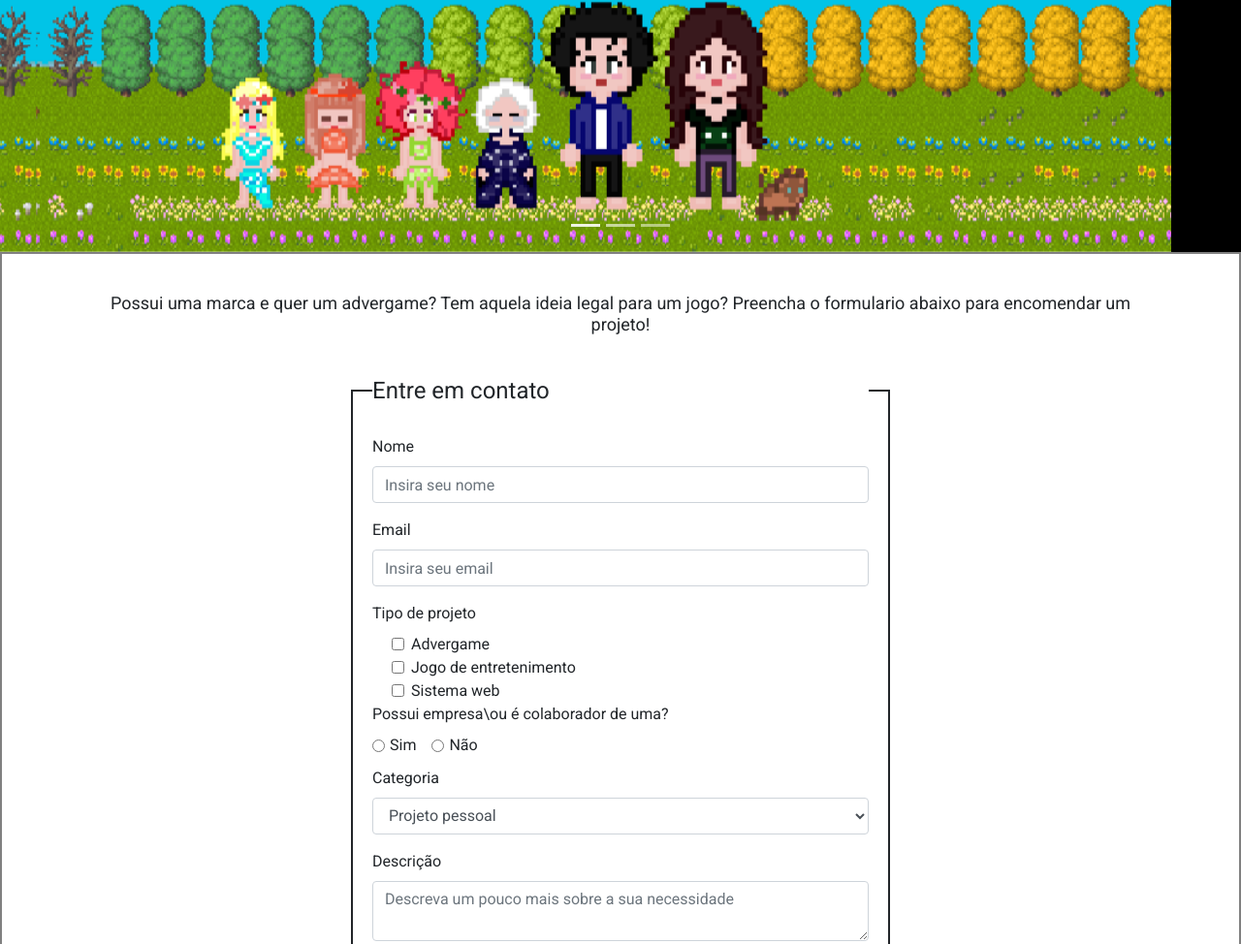
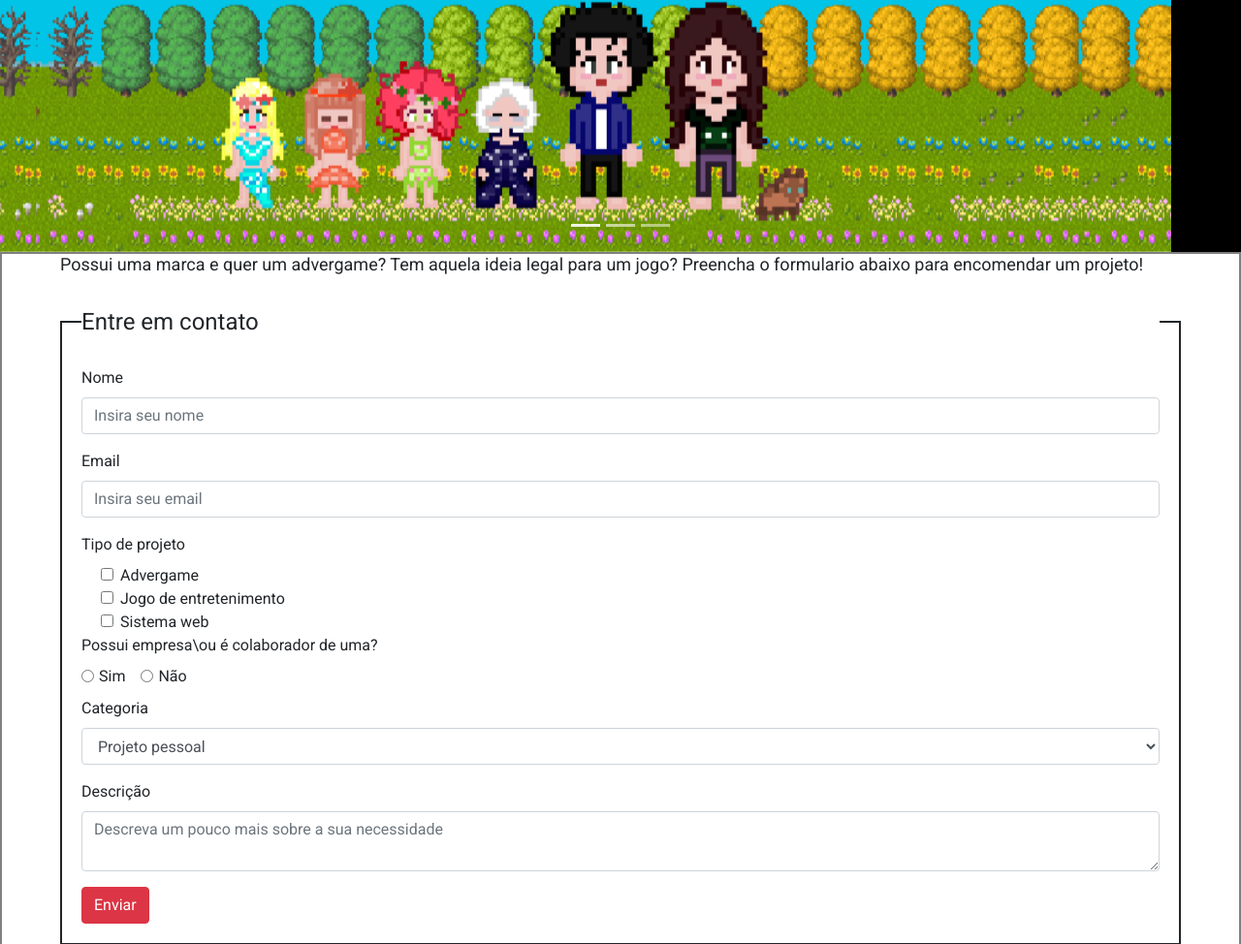
Before and after one commit to tayla-dantas/pixeltales, a plain HTML site: page pages/pedidos.html in a window 1280 px wide. Shown: the part 540-1514 px from the top of the page at 97% size. Drawn offline with nearby package versions, Linux system fonts and the light colour scheme.

Commit message:
entrega final

```diff
--- a/css/genericStyles.css
+++ b/css/genericStyles.css
@@ -7,9 +7,6 @@ body{
    padding-right: 60px;
 
 }
-.paddingIt{
-   padding: 90px;
-}
 .centerIt{
    align-content: center;
 }
@@ -17,17 +14,10 @@ body{
    margin-left: 70px;
    margin-right: 70px;
 }
-.textBlock2{
-   margin:40px;
-   text-align: center;
-}
+
 .marginBottom{
    margin-top: 50px;
 
-}
-.margin{
-   margin-left: 300px;
-   margin-right: 300px;
 }
 
 h2{
```
